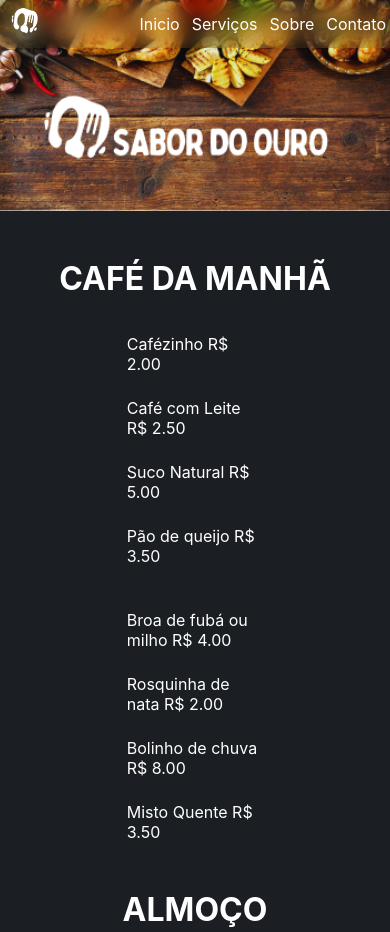
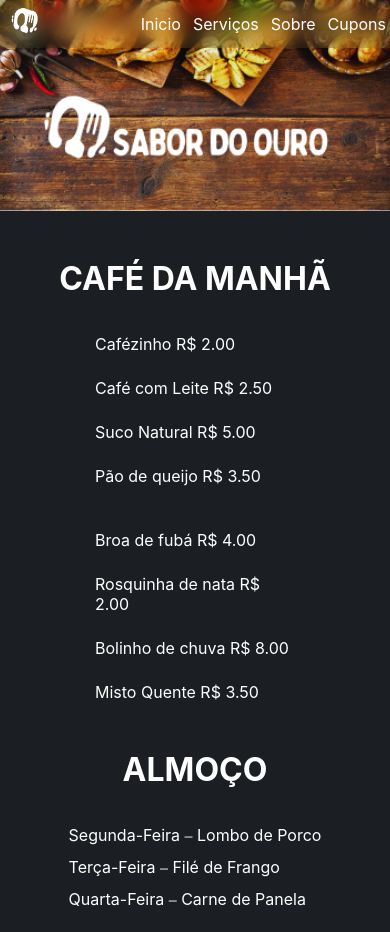
Before and after one commit to LucasAlfeu/SaborDoOuro, a plain HTML site: page index.html in a window 390 px wide. Shown: the top 932 px of the page. Drawn offline with Linux system fonts and the light colour scheme.

Commit message:
Ajustando a responsividade da lista

```diff
--- a/index.html
+++ b/index.html
@@ -14,8 +14,8 @@
             <ul class="cabecalho__lista">
                 <li class="cabecalho__item"><a href="#" class="cabecalho__item--link">Inicio</a></li>
                 <li class="cabecalho__item"><a href="#servicos" class="cabecalho__item--link">Serviços</a></li>
-                <li class="cabecalho__item"><a href="" class="cabecalho__item--link">Sobre</a></li>
-                <li class="cabecalho__item"><a href="" class="cabecalho__item--link">Contato</a></li>
+                <li class="cabecalho__item"><a href="#sobre" class="cabecalho__item--link">Sobre</a></li>
+                <li class="cabecalho__item"><a href="" class="cabecalho__item--link">Cupons</a></li>
             </ul>
         </div>
     </header>
@@ -30,7 +30,7 @@
                     <li class="cafe__item"> Pão de queijo R$ 3.50 </li> <br/>
                 </ul>
                 <ul class="cafe__lista">
-                    <li class="cafe__item"> Broa de fubá ou milho R$ 4.00 </li>
+                    <li class="cafe__item"> Broa de fubá R$ 4.00 </li>
                     <li class="cafe__item"> Rosquinha de nata R$ 2.00 </li>
                     <li class="cafe__item"> Bolinho de chuva R$ 8.00 </li>
                     <li class="cafe__item"> Misto Quente R$ 3.50 </li>
@@ -157,7 +157,7 @@
                 </li>
             </ul>
         </section>
-        <section class="sobre">
+        <section class="sobre" id="#sobre">
             <h2 class="sobre__titulo">SOBRE</h2>
             <div class="sobre__container">
                 <p class="sobre__texto">
--- a/style.css
+++ b/style.css
@@ -187,16 +187,17 @@
     }
     .container{
         align-items: center;
+        justify-content: center;
         flex-direction: column;
         width: 70vw;
     }
     .cafe__lista{
-        width: 50%;
+        width: auto;
     }
     .cafe__item{
         display: flex;
         align-items: center;
-        width: 100%;
+        width: 200px;
     }
     .cafe__item:last-child{
         padding-bottom: 0;
```
